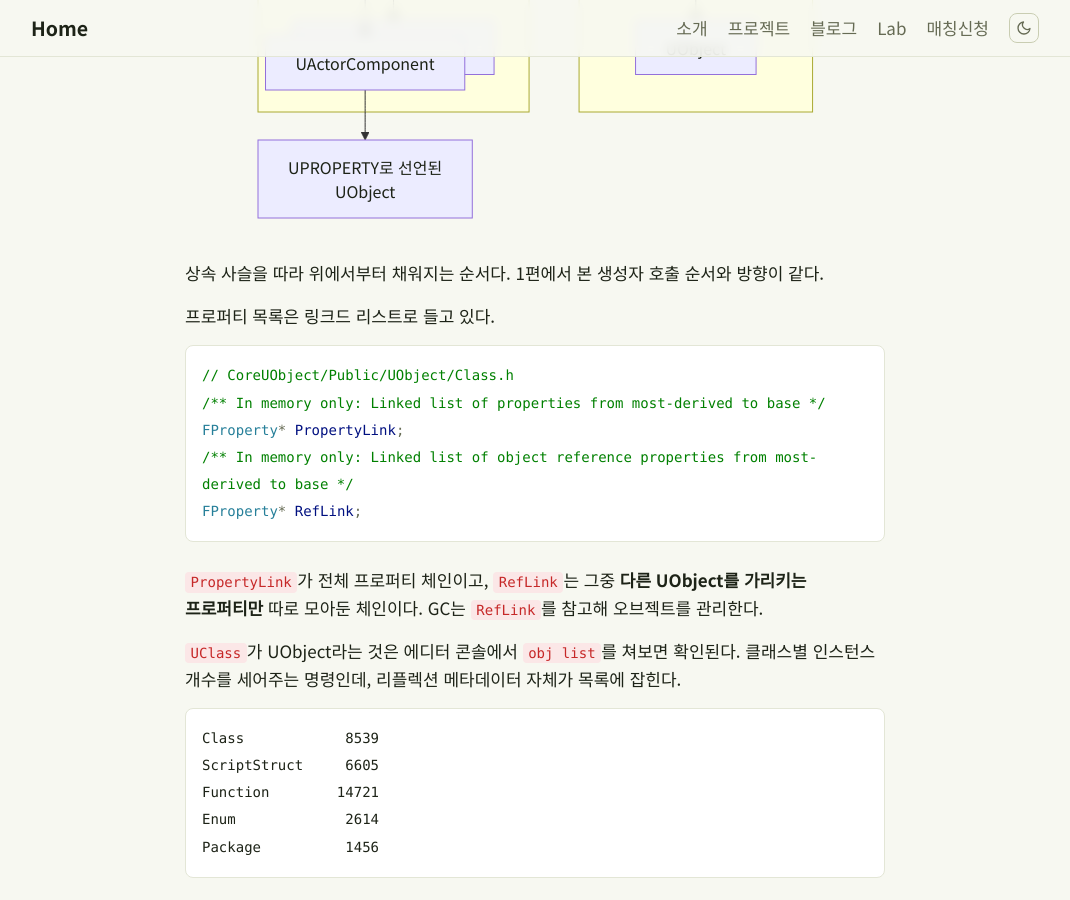
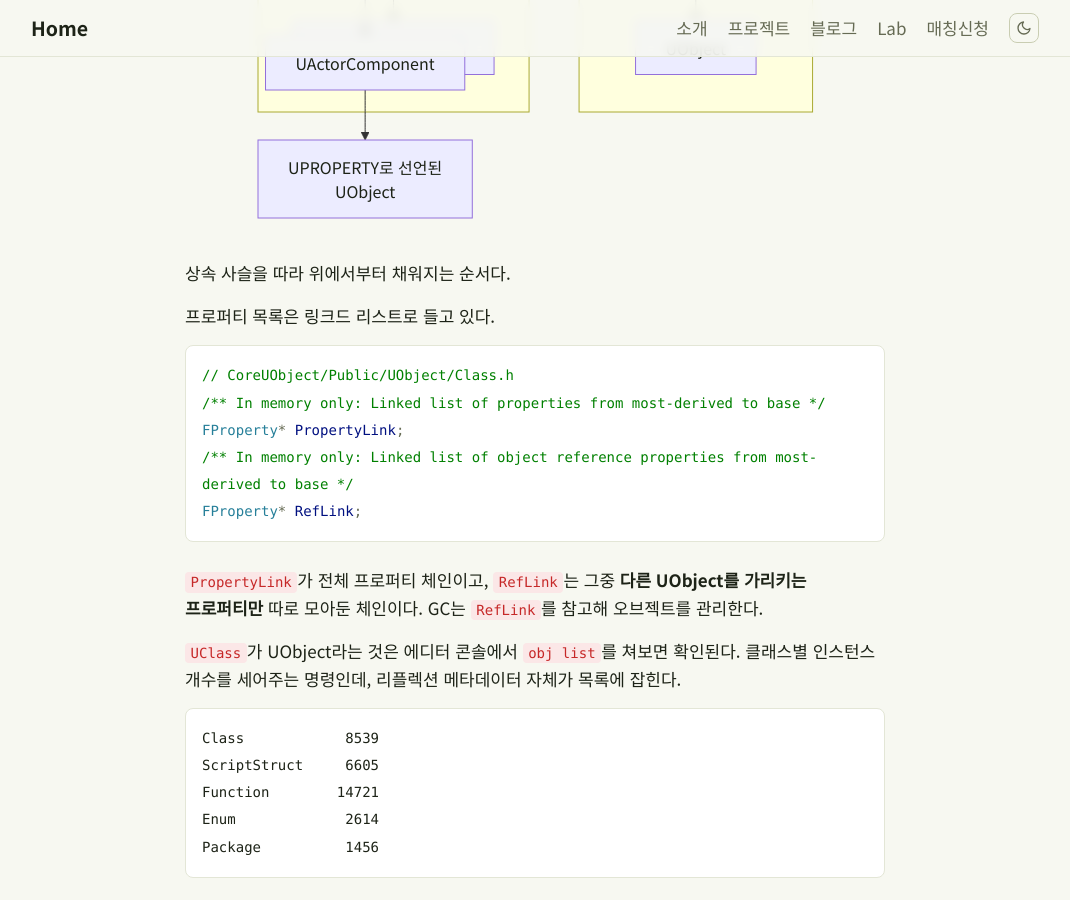
Before and after one commit to skamo3/skamo3.github.io, a Jekyll site: the page built from _posts/2026-08-11-unreal-uclass-gc-object-lifetime.md, in a window 1280 px wide and 900 px high, scrolled down 1866 px. Shown: the whole window, without its empty margins (105-1175 px from the left). Built offline with Jekyll 4.4.1, drawn with Linux system fonts in a browser that asks for light colours.

Commit message:
다른 글 참조 문장 제거
각 글이 그 글 안에서 완결되도록 1편 언급을 뺀다.

Co-Authored-By: Claude Opus 5 <noreply@anthropic.com>

```diff
--- a/_posts/2026-08-11-unreal-uclass-gc-object-lifetime.md
+++ b/_posts/2026-08-11-unreal-uclass-gc-object-lifetime.md
@@ -53,7 +53,7 @@ flowchart TB
     end
 </pre>
 
-상속 사슬을 따라 위에서부터 채워지는 순서다. 1편에서 본 생성자 호출 순서와 방향이 같다.
+상속 사슬을 따라 위에서부터 채워지는 순서다.
 
 프로퍼티 목록은 링크드 리스트로 들고 있다.
 
```
